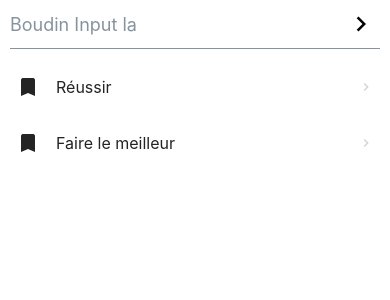
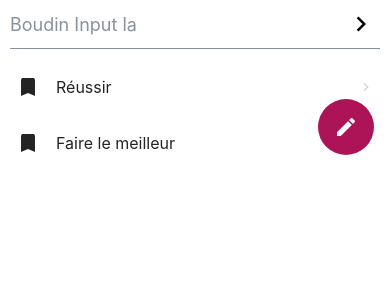
Before and after one commit to yannisjdubois/TodoClean, a React Native app: screen / in a window 390 px wide. Shown: the top 300 px of the page. Built offline with nearby package versions, Linux system fonts and the light colour scheme.

Commit message:
liveshare-partage

```diff
--- a/components/Swipe.js
+++ b/components/Swipe.js
@@ -1,6 +1,6 @@
 import { StyleSheet, Text, View } from 'react-native'
 import React from 'react'
-import { Input, Icon, ListItem, Button } from '@rneui/themed';
+import { Icon, ListItem, Button } from '@rneui/themed';
 
 const Swipe = ({tache,id, suppCallBack})=>{
     return (
--- a/components/Todolist.js
+++ b/components/Todolist.js
@@ -1,6 +1,6 @@
 import { StyleSheet, Text, View, FlatList, SafeAreaView } from 'react-native'
 import React, { useState } from 'react'
-import { Input, Icon, ListItem, Button } from '@rneui/themed';
+import { Input, Icon, ListItem, Button, SpeedDial } from '@rneui/themed';
 import Swipe from './Swipe';
 
 
@@ -13,6 +13,7 @@ const Todolist = () => {
     const [getText, setText] = useState("");
 
     const [getTask, setTask] = useState(initTask);
+
 
     // Détection des changement sur mon input
     const textChange = (textValue) => {
@@ -46,27 +47,8 @@ const Todolist = () => {
         setTask (filterTask)
     }
 
-    // const Swipe = ({tache,id})=>{
-    //     return (
-    //                     <ListItem.Swipeable
 
-    //         rightContent={(reset) => (
-    //             <Button
-    //             title="Delete"
-    //             onPress={() => supprimer(id)}
-    //             icon={{ name: 'delete', color: 'white' }}
-    //             buttonStyle={{ minHeight: '100%', backgroundColor: 'red' }}
-    //             />
-    //         )}
-    //         >
-    //         <Icon name="chevron-left" />
-    //         <ListItem.Content>
-    //             <ListItem.Title>{tache}</ListItem.Title>
-    //         </ListItem.Content>
-    //         <ListItem.Chevron />
-    //         </ListItem.Swipeable>
-    //     )
-    // }
+    const [open, setOpen] = React.useState(false);
 
 
   return (
@@ -111,7 +93,28 @@ const Todolist = () => {
 
         // keyExtractor={item => item.id}
         />
+
+        <SpeedDial
+                isOpen={open}
+                icon={{ name: 'edit', color: '#fff' }}
+                openIcon={{ name: 'close', color: '#fff' }}
+                onOpen={() => setOpen(!open)}
+                onClose={() => setOpen(!open)}
+                >
+                <SpeedDial.Action
+                    icon={{ name: 'add', color: '#fff' }}
+                    title="Add"
+                    onPress={() => console.log('Add Something')}
+                />
+                <SpeedDial.Action
+                    icon={{ name: 'delete', color: '#fff' }}
+                    title="Delete"
+                    onPress={() => console.log('Delete Something')}
+                />
+                </SpeedDial>
     </SafeAreaView>
+
+
 
 
   )
```
Also changed, not shown: 1 other file (tests, documents, lock files or other folders).
